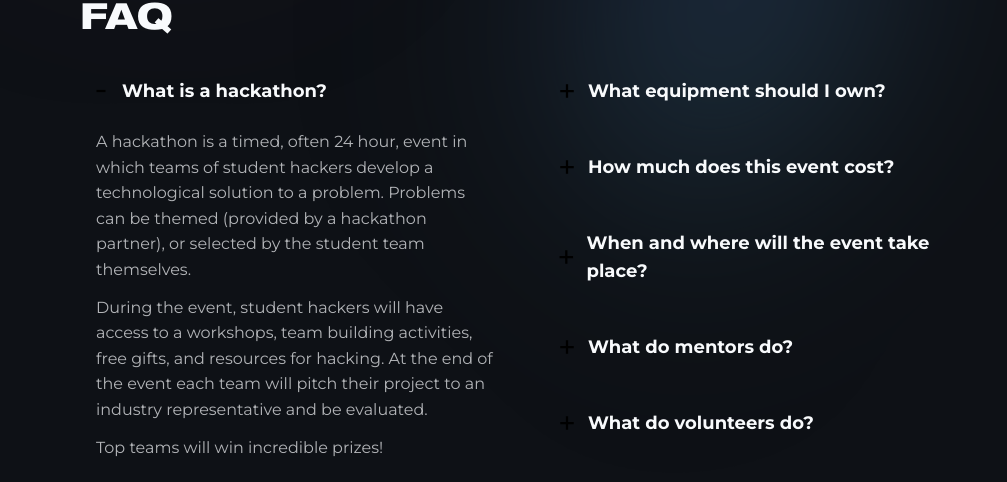
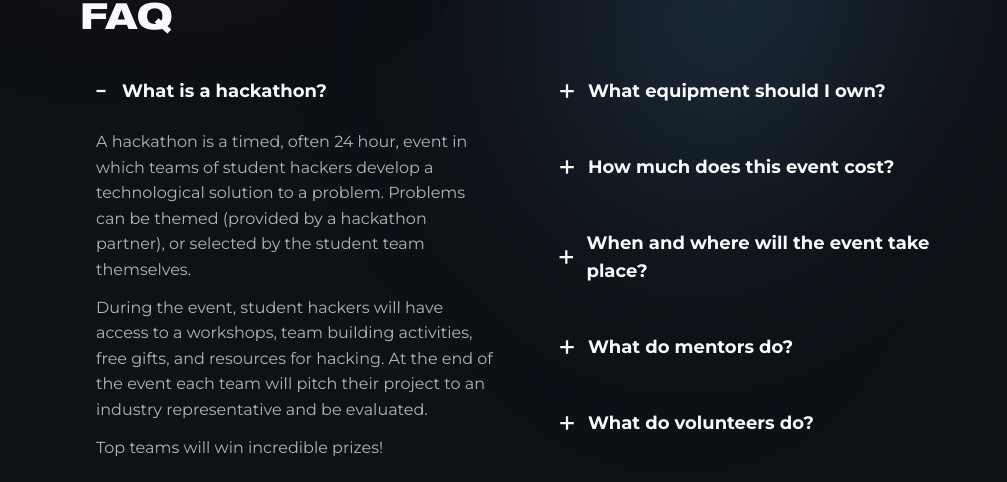
Before and after one commit to yrhacks/yrhacks-website-2024, a Next.js app: page / in a window 1280 px wide. Both pictures are taken after a click on the element "What is a hackathon?". Shown: the part 2301-2783 px from the top of the page, without its empty margins (112-1119 px from the left). Built offline with nearby package versions, Linux system fonts and the light colour scheme.

Commit message:
Fix icon colour

```diff
--- a/components/collapsible/index.tsx
+++ b/components/collapsible/index.tsx
@@ -18,9 +18,9 @@ const Collapsible = ({ question, answer }: Props) => {
         onClick={() => setOpen(!open)}
       >
         {open ? (
-          <GoDash className="text-lg cursor-pointer " />
+          <GoDash className="text-lg cursor-pointer text-slate-50" />
         ) : (
-          <GoPlus className="text-lg cursor-pointer " />
+          <GoPlus className="text-lg cursor-pointer text-slate-50" />
         )}
         <h3 className="text-base md:text-lg font-bold ml-3 cursor-pointer text-slate-50">
           {question}
```
